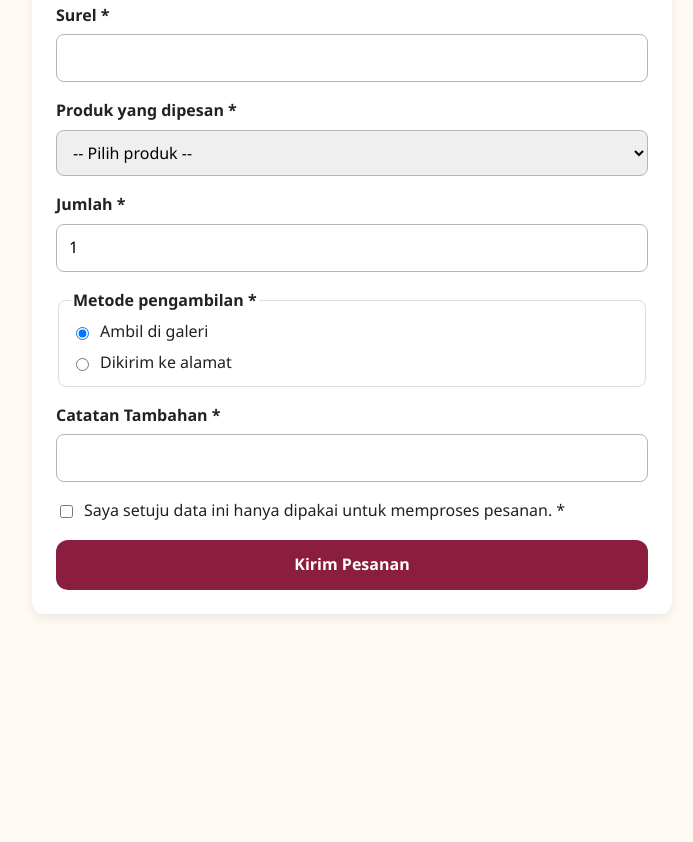
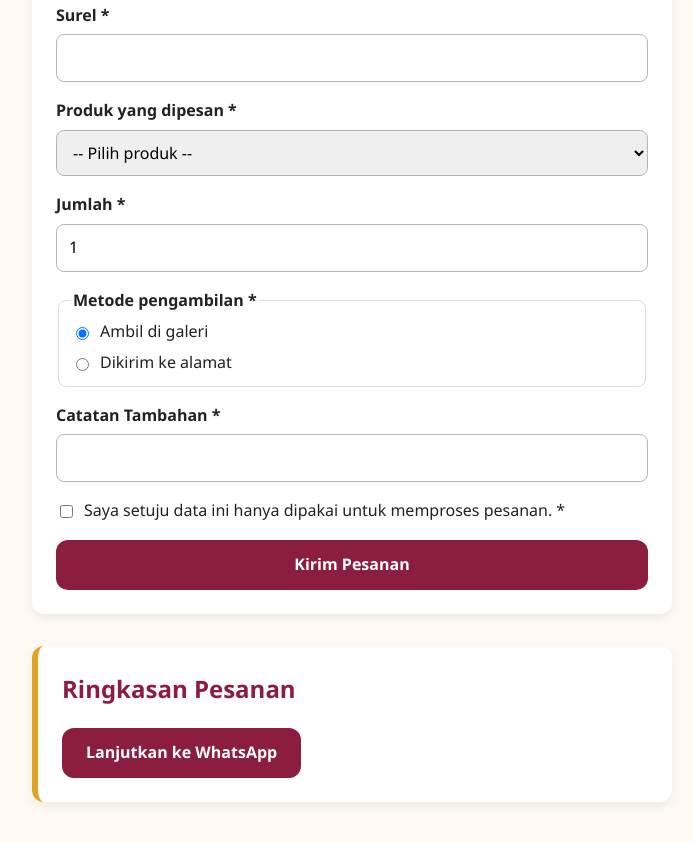
Before and after one commit to gustirizqon123-ops/Web1_2510010380, a plain HTML site: page kontak.html in a window 1280 px wide. Shown: the part 429-1271 px from the top of the page, without its empty margins (74-767 px from the left). Before the commit the page ends 1091 px from the top, so only its background shows below. Drawn offline with Linux system fonts and the light colour scheme.

Commit message:
Perbaikan kecil.

```diff
--- a/kontak.html
+++ b/kontak.html
@@ -92,7 +92,7 @@
      </form>
 
       <!-- Muncul setelah formulir valid -->
-      <div id="hasil-pesan" class="hasil-pesan" hidden>
+      <div id="hasil-pesan" class="hasil-pesan">
         <h2>Ringkasan Pesanan</h2>
         <pre id="ringkasan"></pre>
         <a id="tautan-wa" class="tombol" href="#" target="_blank" rel="noopener">Lanjutkan ke WhatsApp</a>
```
